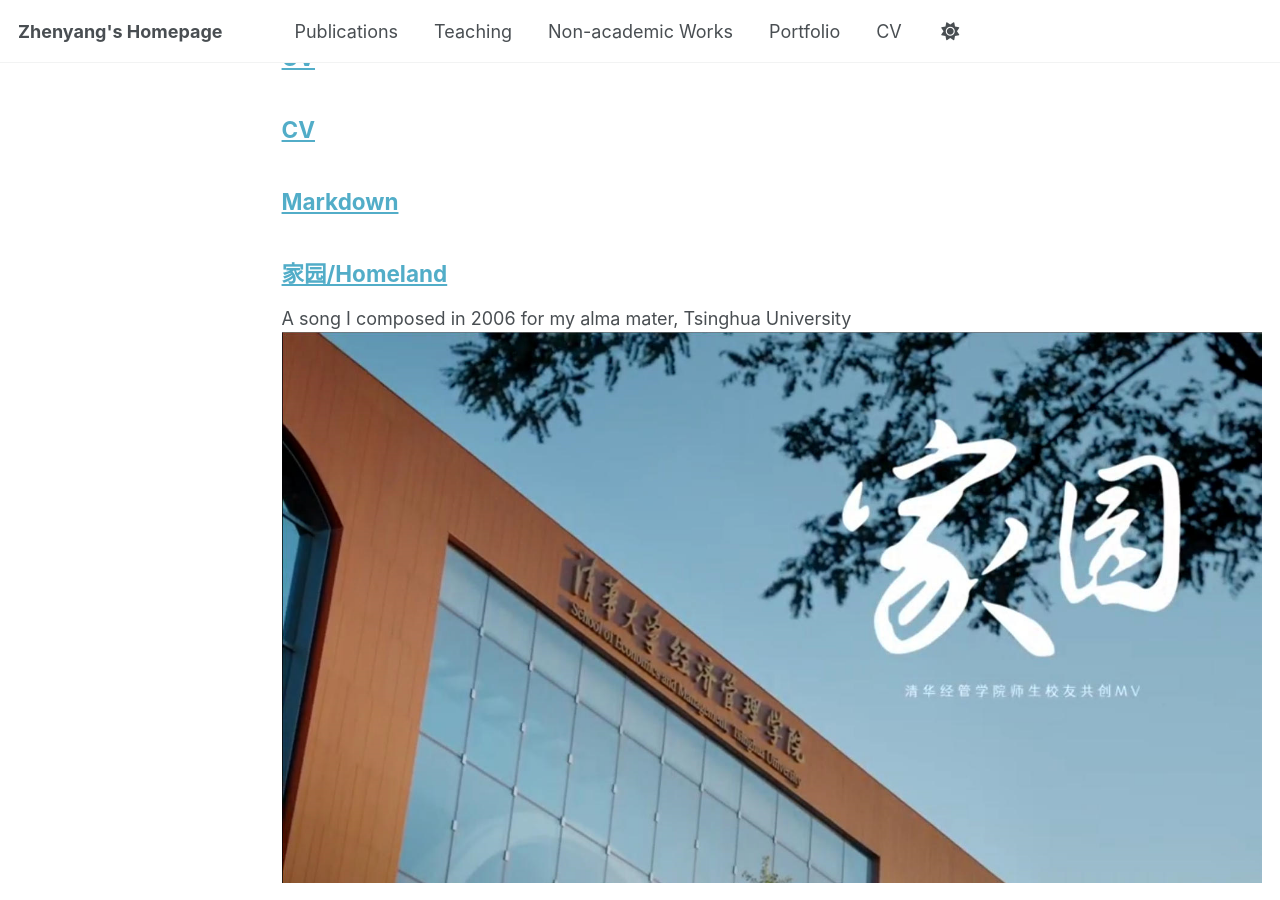
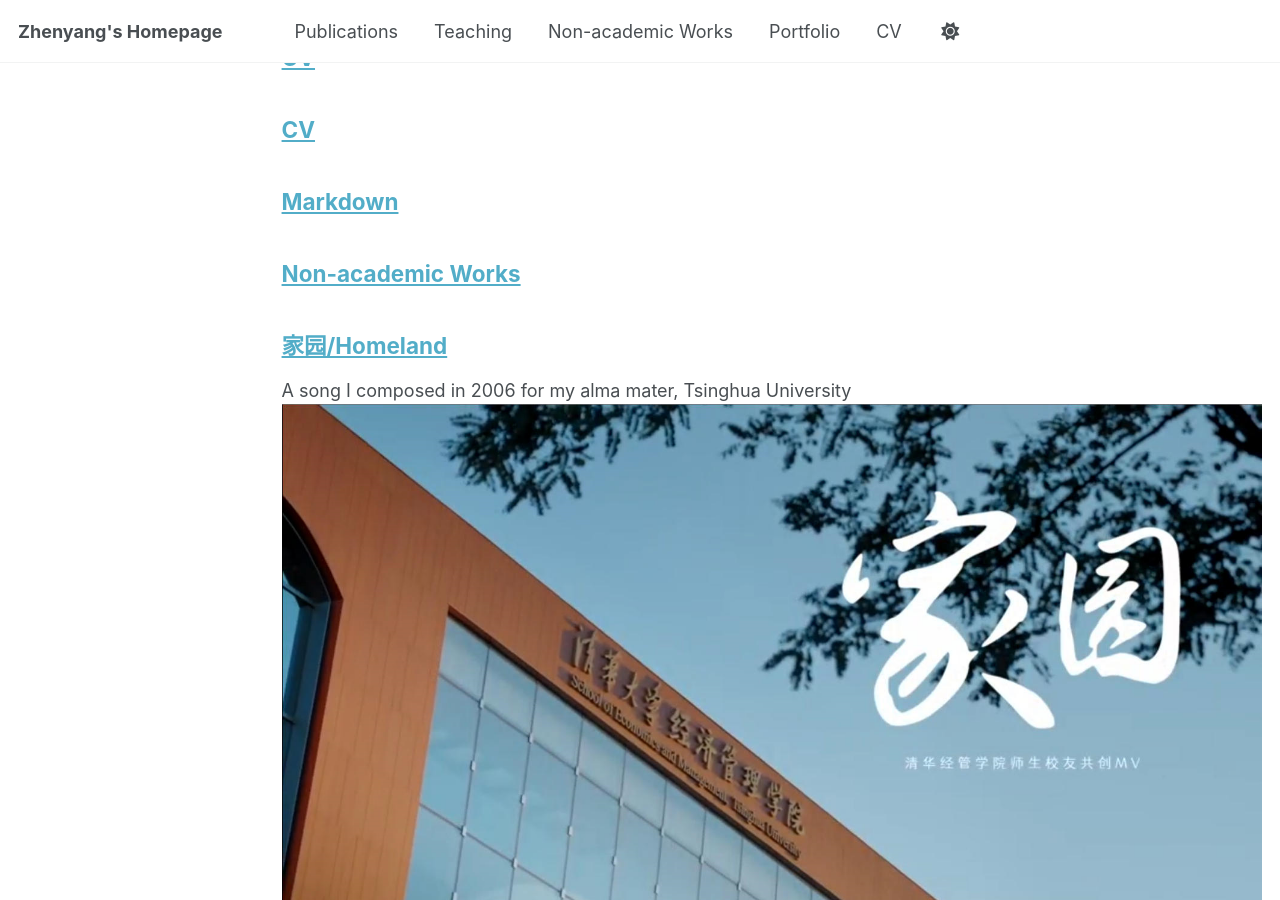
Before and after one commit to zhenyang-tang/zhenyang-tang.github.io, a Jekyll site: the page built from _pages/page-archive.html, in a window 1280 px wide and 900 px high, scrolled down 488 px. Built offline with Jekyll 4.4.1, drawn with Linux system fonts in a browser that asks for light colours; a script that is not in the unit is left out.

Commit message:
Update non-academic.html

```diff
--- a/_pages/non-academic.html
+++ b/_pages/non-academic.html
@@ -1,3 +1,9 @@
+---
+layout: archive
+title: "Non-academic Works"
+permalink: /non-academic/
+author_profile: true
+---
 ## 家园 / Homeland, a song I composed in 2006 for my alma mater, Tsinghua University
 <a href="https://www.youtube.com/watch?feature=player_embedded&v=CESRluWE6lM
 " target="_blank"><img src="http://img.youtube.com/vi/CESRluWE6lM/0.jpg"
```
